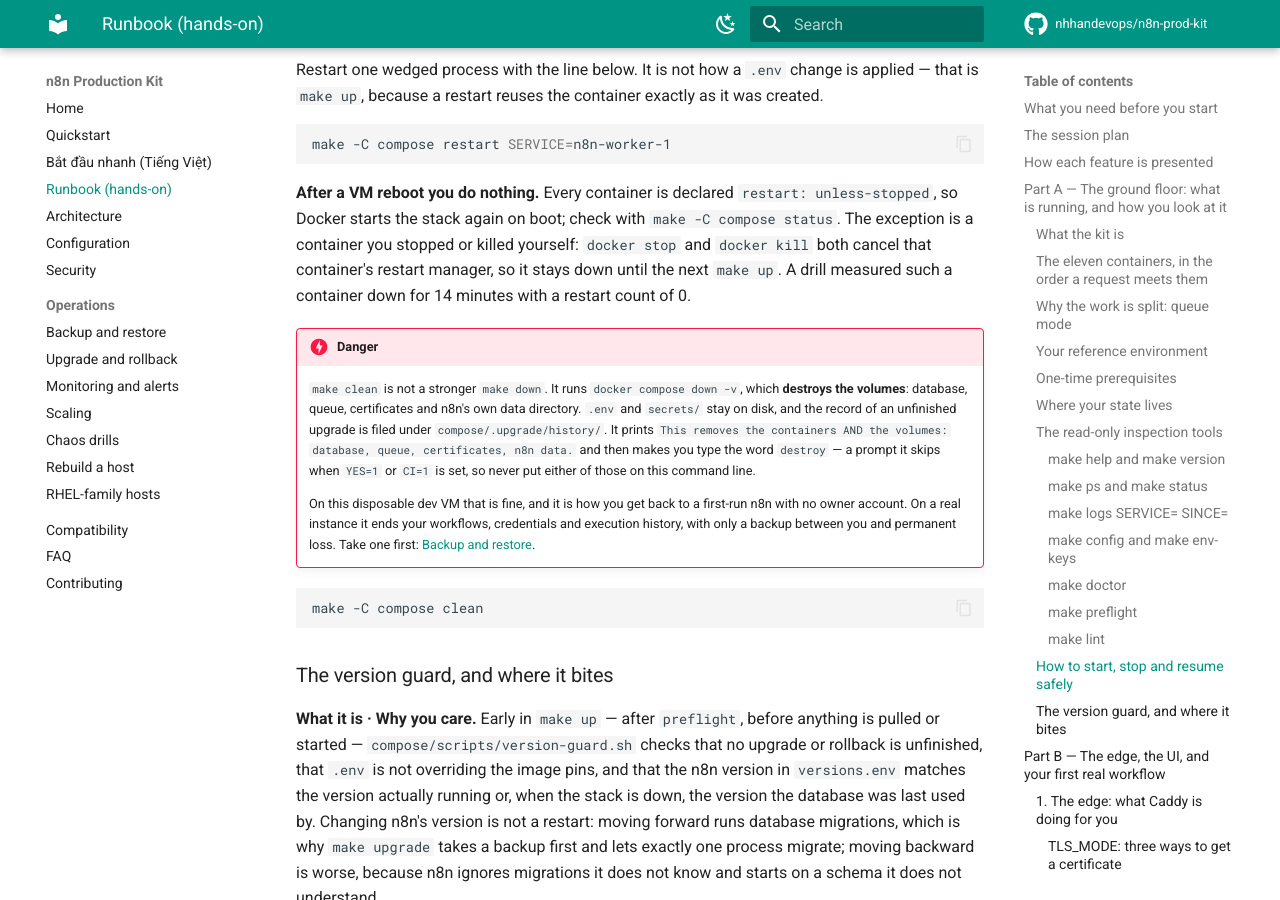
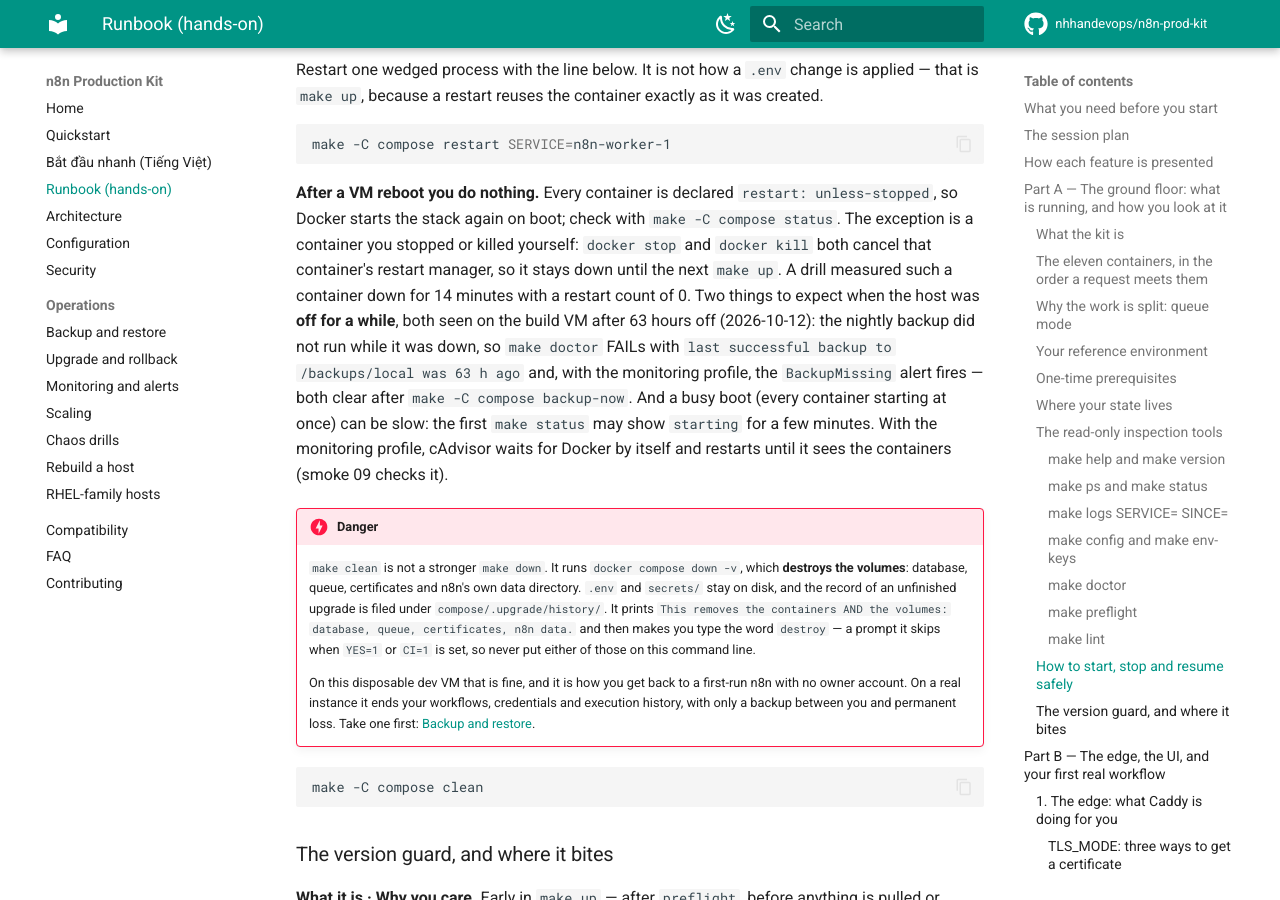
Before and after one commit to nhhandevops/n8n-prod-kit, an MkDocs documentation site: the page built from docs/runbook.md, in a window 1280 px wide and 900 px high, scrolled down 11837 px. Built offline with MkDocs 1.6.1 and Material for MkDocs 9.7.7, drawn with Linux system fonts in a browser that asks for light colours; comment, search, counter and statistics services are not loaded.

Commit message:
docs(runbook): what a reboot after days off really looks like (Part A walk, 2026-10-12)
Walking Part A on the build VM after 63 h off: the core stack came back by itself as written, but doctor FAILed on the backup age and BackupMissing fired until make backup-now, the first status showed starting for minutes, and cAdvisor came back blind (now fixed by its startup watchdog). Everything else in Part A matched the commands' real output.

Co-Authored-By: Claude Opus 5.5 <noreply@anthropic.com>

```diff
--- a/docs/runbook.md
+++ b/docs/runbook.md
@@ -459,7 +459,12 @@ make -C compose restart SERVICE=n8n-worker-1
 the stack again on boot; check with `make -C compose status`. The exception is a container you stopped or
 killed yourself: `docker stop` and `docker kill` both cancel that container's restart manager, so it stays
 down until the next `make up`. A drill measured such a container down for 14 minutes with a restart count of
-0.
+0. Two things to expect when the host was **off for a while**, both seen on the build VM after 63 hours off
+(2026-10-12): the nightly backup did not run while it was down, so `make doctor` FAILs with `last successful
+backup to /backups/local was 63 h ago` and, with the monitoring profile, the `BackupMissing` alert fires —
+both clear after `make -C compose backup-now`. And a busy boot (every container starting at once) can be slow:
+the first `make status` may show `starting` for a few minutes. With the monitoring profile, cAdvisor waits for
+Docker by itself and restarts until it sees the containers (smoke 09 checks it).
 
 !!! danger
 
```
